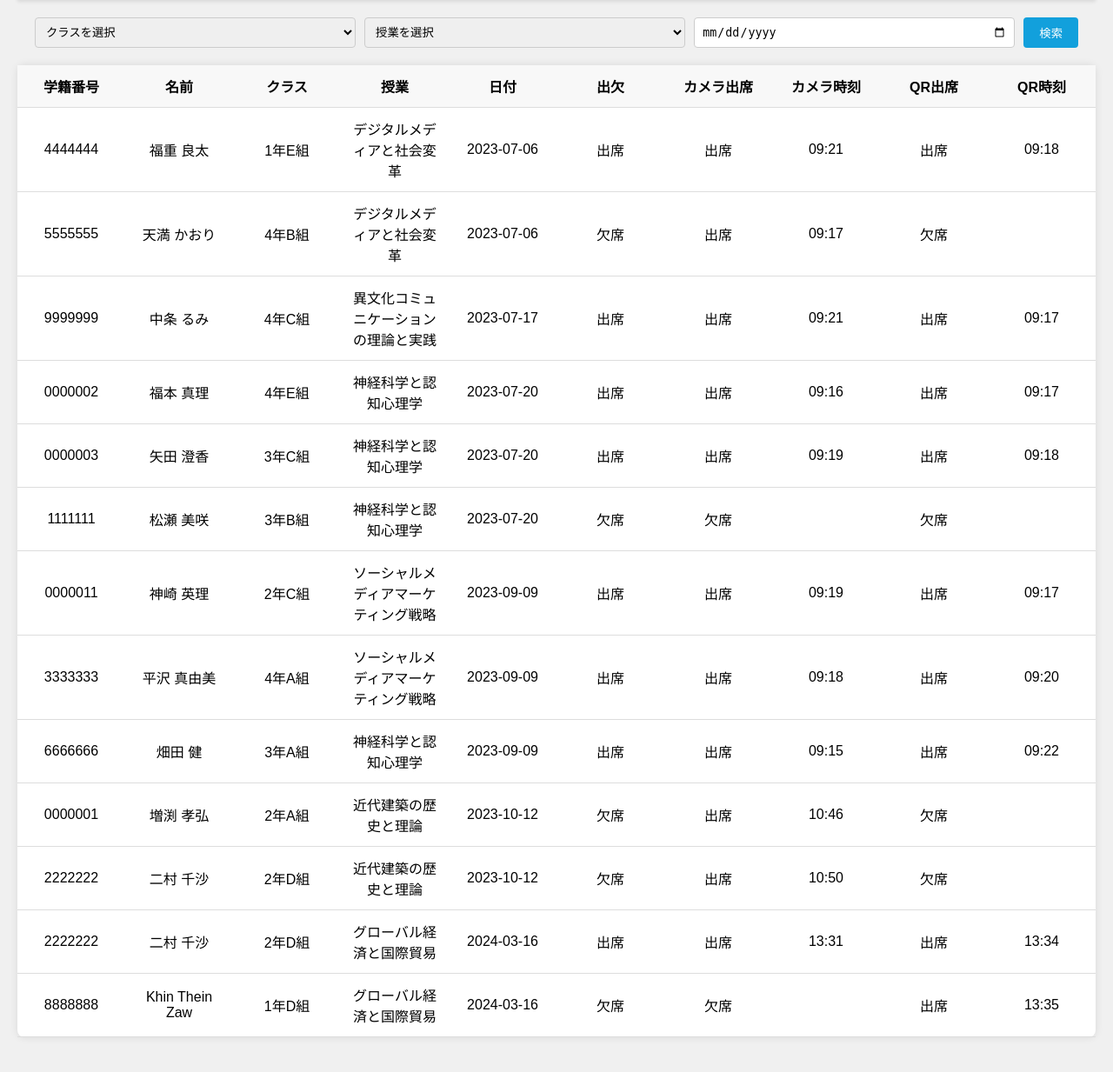
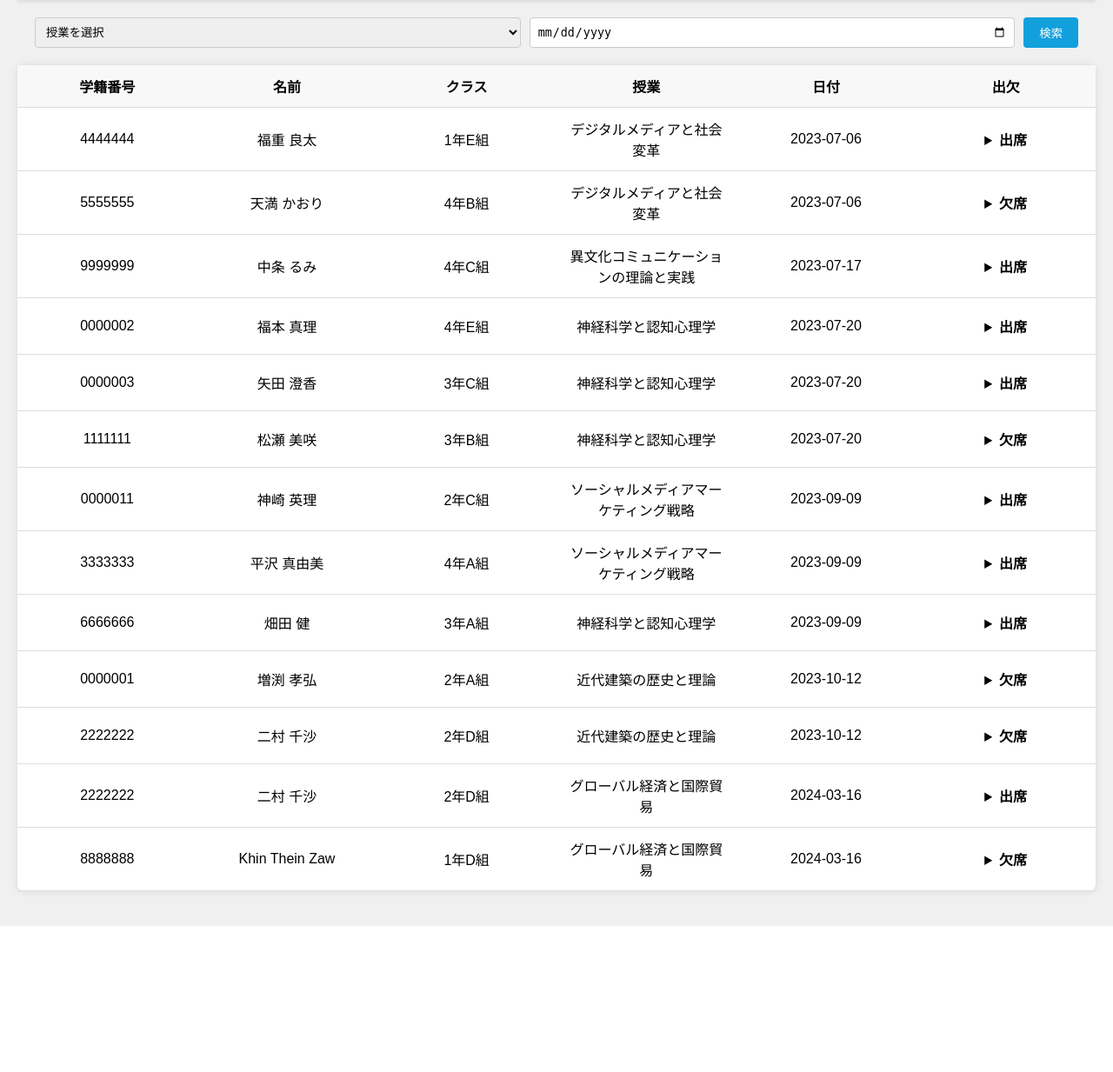
Before and after one commit to toma1128/Smart_Attendance, a PHP site: page /attendance_check.php in a window 1280 px wide. Shown: the part 110-1343 px from the top of the page at 87% size. After the commit the page ends 1175 px from the top, so only its background shows below. Run offline with PHP 8.4, Linux system fonts and the light colour scheme; the visitor is signed in with stand-in values (Sample User, id 1); data comes from the database, SQL or seed files in the repository.

Commit message:
ドアアニメーションテスト、ドア写真追加、出席確認の詳細表示

```diff
--- a/Styles/attendance_check.css
+++ b/Styles/attendance_check.css
@@ -180,3 +180,24 @@
   height: auto;
   margin: 0;
 }
+
+/*--------詳細表示--------*/
+details {
+  border-radius: 4px;
+  padding: 0.5em 0.5em 0;
+}
+
+summary {
+  font-weight: bold;
+  margin: -0.5em -0.5em 0;
+  padding: 0.5em;
+}
+
+details[open] {
+  padding: 0.5em;
+}
+
+details[open] summary {
+  margin-bottom: 0.5em;
+}
+/*--------詳細表示--------*/
--- a/attendance_check.php
+++ b/attendance_check.php
@@ -6,10 +6,10 @@
 session_start();
 
 // ログインしていない場合はログイン画面にリダイレクト
-if (!isset($_SESSION['teacher_no'])) {
-  header("Location: ./login.php");
-  exit();
-}
+// if (!isset($_SESSION['teacher_no'])) {
+//   header("Location: ./login.php");
+//   exit();
+// }
 
 //データベース接続定義
 $host = 'localhost';
@@ -35,10 +35,10 @@
 
 $order = " ORDER BY HEADER.LESSON_DATE, DETAIL.STUDENT";
 
-if (!empty($_POST['class'])) {
-  $where .= " AND C.CLASS_NO = ?";
-  $params[] = $_POST['class'];
-}
+// if (!empty($_POST['class'])) {
+//   $where .= " AND C.CLASS_NO = ?";
+//   $params[] = $_POST['class'];
+// }
 if (!empty($_POST['subject'])) {
   $where .= " AND SUB.SUBJECT_NO = ?";
   $params[] = $_POST['subject'];
@@ -138,12 +138,12 @@
   </header>
 
   <form action="./attendance_check.php" class="search-form" name="search" method="POST">
-    <select name="class" class="select">
+    <!-- <select name="class" class="select">
       <option value="">クラスを選択</option>
       <?php foreach ($class as $c): ?>
         <option value="<?= $c['CLASS_NO'] ?>"><?php echo $c['CNAME']; ?></option>
       <?php endforeach ?>
-    </select>
+    </select> -->
     <select name="subject" class="select">
       <option value="">授業を選択</option>
       <?php foreach ($subject as $s): ?>
@@ -162,10 +162,6 @@
       <th>授業</th>
       <th>日付</th>
       <th>出欠</th>
-      <th>カメラ出席</th>
-      <th>カメラ時刻</th>
-      <th>QR出席</th>
-      <th>QR時刻</th>
     </tr>
     <?php foreach ($result as $r): ?>
       <tr>
@@ -174,25 +170,33 @@
         <td><?= htmlspecialchars($r['CLASS']) ?></td>
         <td class="subject"><?= htmlspecialchars($r['SUBJECT']) ?></td>
         <td><?= $r['DATE'] ?></td>
-        <td><?php if ($r['CTIME'] != null && $r['QTIME'] != null) {
+        <td>
+          <details>
+            <summary>
+              <?php if ($r['CTIME'] != null && $r['QTIME'] != null) {
                 echo '出席';
               }else {
                 echo '欠席';
-        } ?></td>
-        <td><?= htmlspecialchars($attendance[$r['CAMERA'] - 1]) ?></td>
-        <td><?php
+              } ?>
+            </summary>
+            <p>カメラ : <?= htmlspecialchars($attendance[$r['CAMERA'] - 1]) ?>
+              <?php
               if ($r['CTIME'] != null) {
                 echo substr($r['CTIME'], 0, -3);
               } else {
                 echo $r['CTIME'];
-        } ?></td>
-        <td><?= htmlspecialchars($attendance[$r['QR'] - 1]) ?></td>
-        <td><?php
+              } ?>
+            </p>
+            <p>QR : <?= htmlspecialchars($attendance[$r['QR'] - 1]) ?>
+              <?php
               if ($r['QTIME'] != null) {
                 echo substr($r['QTIME'], 0, -3);
               } else {
                 echo $r['QTIME'];
-        } ?></td>
+              } ?>
+            </p>
+          </details>
+        </td>
       </tr>
     <?php endforeach ?>
   </table>
```
Also changed, not shown: JS/select_attendance.js (added, +12 -0 lines), Styles/select_attendance.css (+23 -0 lines), select_attendance.php (+9 -1 lines), images/door.png (added), images/door_bg.png (added). Lines whose indentation alone changed are shown as unchanged.
